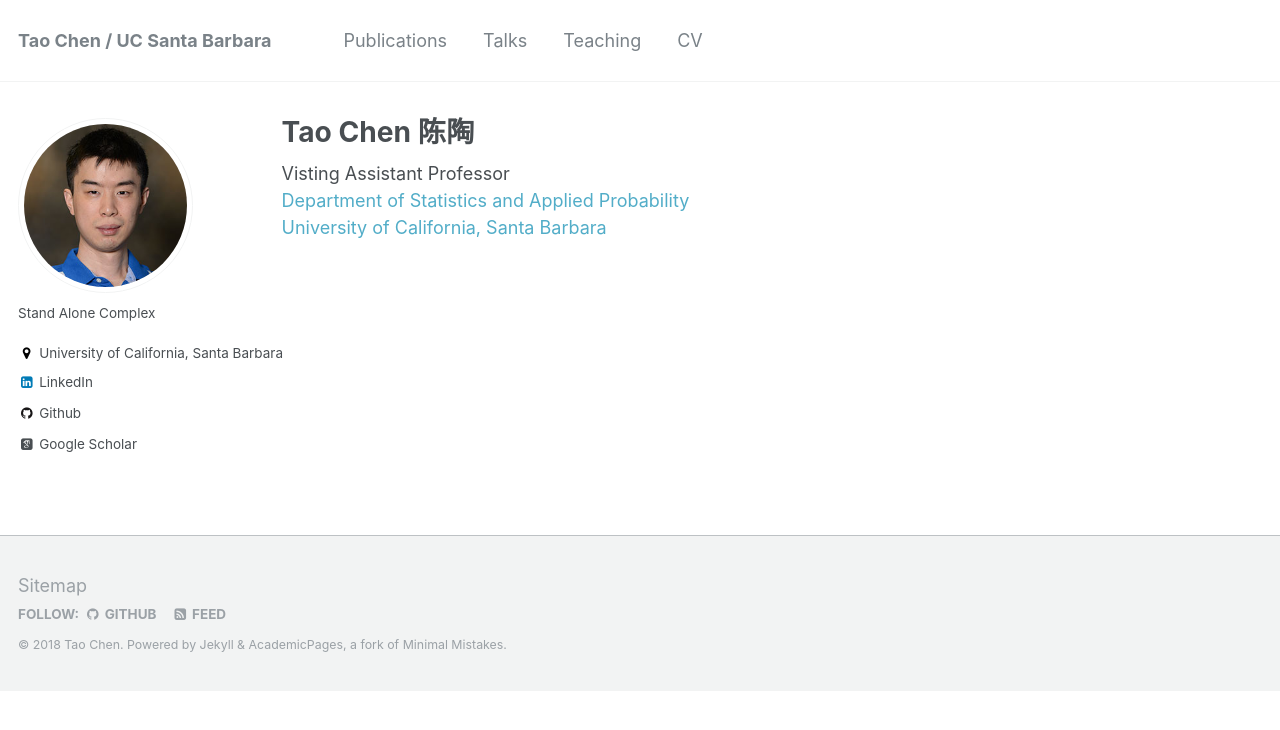
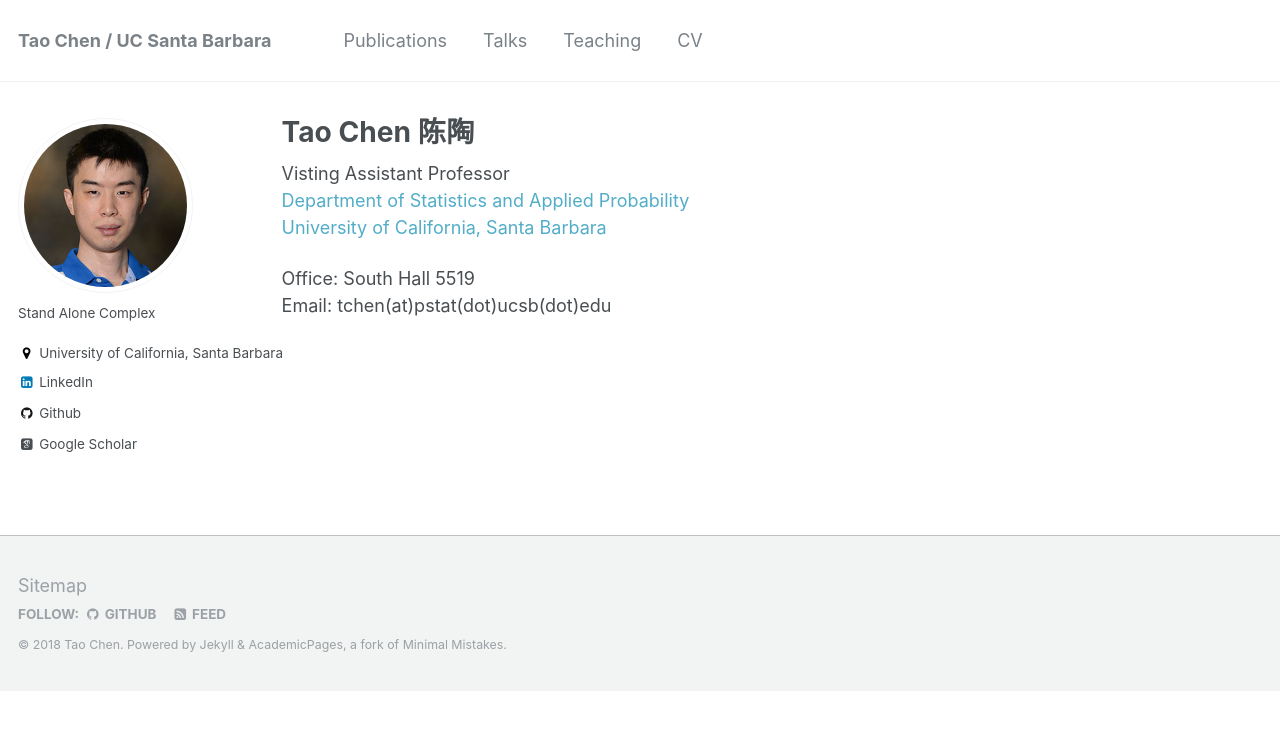
Before and after one commit to cherntodd/cherntodd.github.io, a Jekyll site: the page built from _pages/about.md, in a window 1280 px wide. Shown: the top 730 px of the page. Built offline with Jekyll 4.4.1, drawn with Linux system fonts in a browser that asks for light colours; some web fonts are replaced.

Commit message:
no message

```diff
--- a/_pages/about.md
+++ b/_pages/about.md
@@ -11,3 +11,6 @@ redirect_from:
 Visting Assistant Professor
 [Department of Statistics and Applied Probability](http://www.pstat.ucsb.edu)
 [University of California, Santa Barbara](https://www.ucsb.edu)
+
+Office: South Hall 5519
+Email: tchen(at)pstat(dot)ucsb(dot)edu
```
